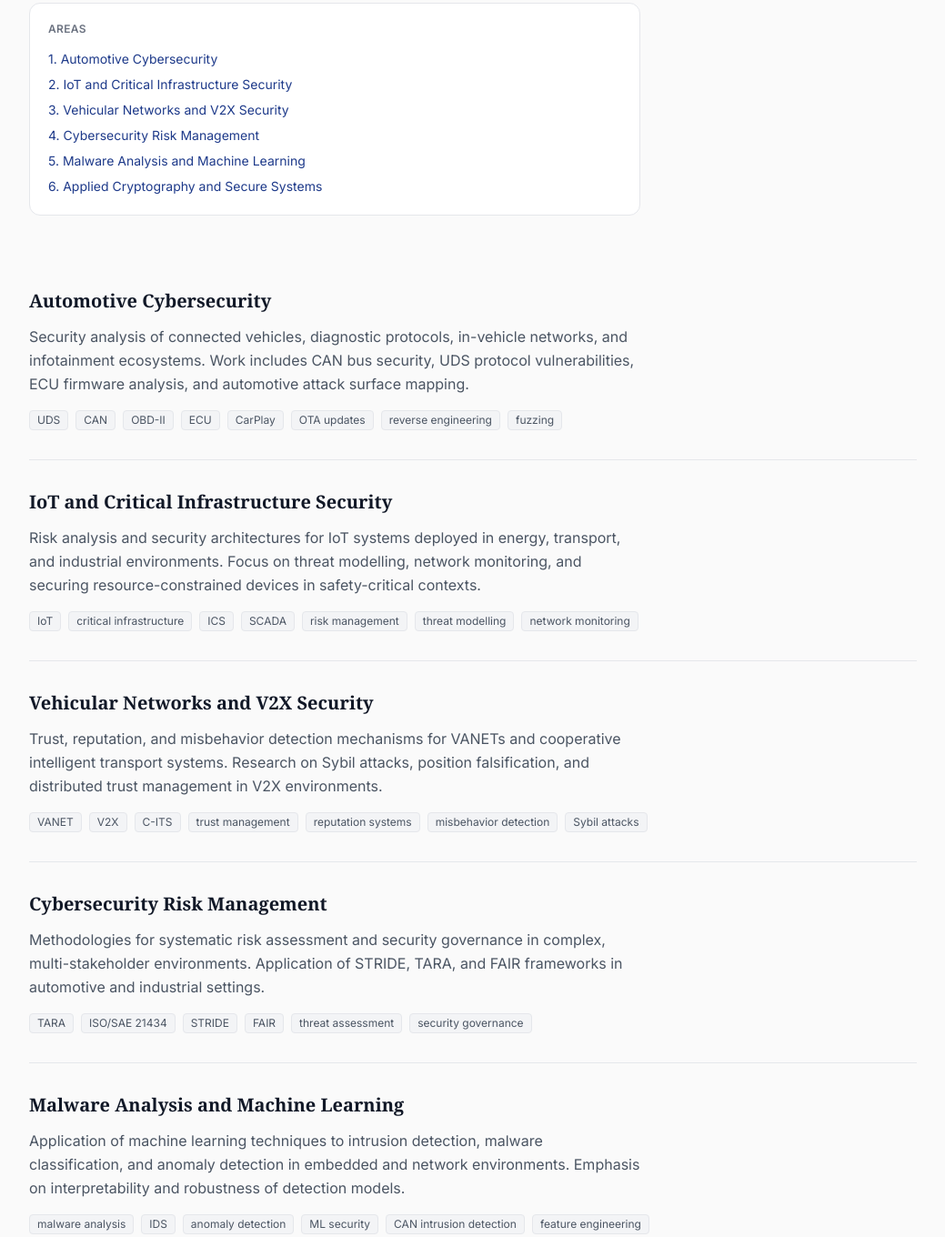
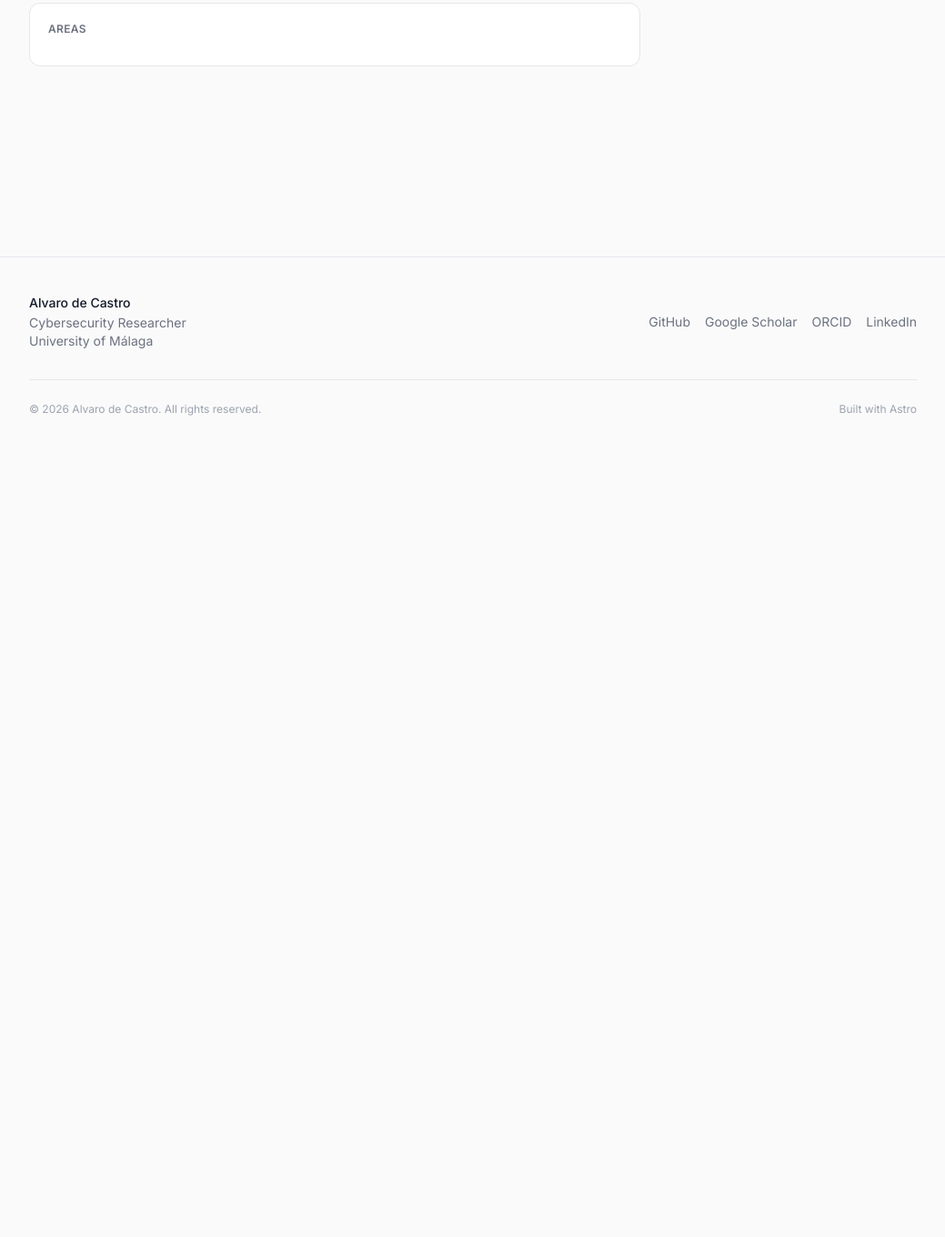
Before and after one commit to alvarodcastro/alvarodcastro.github.io, an Astro site: page /research in a window 1280 px wide. Shown: the part 302-1662 px from the top of the page at 91% size, without its empty margins (120-1159 px from the left). After the commit the page ends 800 px from the top, so only its background shows below. Built offline with nearby package versions, Linux system fonts and the light colour scheme; Astro itself is replaced by a stand-in of ours.

Commit message:
Update section

```diff
--- a/src/data/research.ts
+++ b/src/data/research.ts
@@ -6,46 +6,46 @@ export interface ResearchArea {
 }
 
 export const researchAreas: ResearchArea[] = [
-  {
-    slug: 'automotive-cybersecurity',
-    title: 'Automotive Cybersecurity',
-    description:
-      'Security analysis of connected vehicles, diagnostic protocols, in-vehicle networks, and infotainment ecosystems. Work includes CAN bus security, UDS protocol vulnerabilities, ECU firmware analysis, and automotive attack surface mapping.',
-    keywords: ['UDS', 'CAN', 'OBD-II', 'ECU', 'CarPlay', 'OTA updates', 'reverse engineering', 'fuzzing'],
-  },
-  {
-    slug: 'iot-infrastructure',
-    title: 'IoT and Critical Infrastructure Security',
-    description:
-      'Risk analysis and security architectures for IoT systems deployed in energy, transport, and industrial environments. Focus on threat modelling, network monitoring, and securing resource-constrained devices in safety-critical contexts.',
-    keywords: ['IoT', 'critical infrastructure', 'ICS', 'SCADA', 'risk management', 'threat modelling', 'network monitoring'],
-  },
-  {
-    slug: 'vehicular-networks',
-    title: 'Vehicular Networks and V2X Security',
-    description:
-      'Trust, reputation, and misbehavior detection mechanisms for VANETs and cooperative intelligent transport systems. Research on Sybil attacks, position falsification, and distributed trust management in V2X environments.',
-    keywords: ['VANET', 'V2X', 'C-ITS', 'trust management', 'reputation systems', 'misbehavior detection', 'Sybil attacks'],
-  },
-  {
-    slug: 'risk-management',
-    title: 'Cybersecurity Risk Management',
-    description:
-      'Methodologies for systematic risk assessment and security governance in complex, multi-stakeholder environments. Application of STRIDE, TARA, and FAIR frameworks in automotive and industrial settings.',
-    keywords: ['TARA', 'ISO/SAE 21434', 'STRIDE', 'FAIR', 'threat assessment', 'security governance'],
-  },
-  {
-    slug: 'malware-ml',
-    title: 'Malware Analysis and Machine Learning',
-    description:
-      'Application of machine learning techniques to intrusion detection, malware classification, and anomaly detection in embedded and network environments. Emphasis on interpretability and robustness of detection models.',
-    keywords: ['malware analysis', 'IDS', 'anomaly detection', 'ML security', 'CAN intrusion detection', 'feature engineering'],
-  },
-  {
-    slug: 'applied-cryptography',
-    title: 'Applied Cryptography and Secure Systems',
-    description:
-      'Design and analysis of cryptographic protocols for constrained environments, including secure key management, authenticated communication in vehicular contexts, and PKI for V2X systems.',
-    keywords: ['PKI', 'V2X certificates', 'pseudonymity', 'key management', 'TLS', 'HSM', 'secure boot'],
-  },
+  // {
+  //   slug: 'automotive-cybersecurity',
+  //   title: 'Automotive Cybersecurity',
+  //   description:
+  //     'Security analysis of connected vehicles, diagnostic protocols, in-vehicle networks, and infotainment ecosystems. Work includes CAN bus security, UDS protocol vulnerabilities, ECU firmware analysis, and automotive attack surface mapping.',
+  //   keywords: ['UDS', 'CAN', 'OBD-II', 'ECU', 'CarPlay', 'OTA updates', 'reverse engineering', 'fuzzing'],
+  // },
+  // {
+  //   slug: 'iot-infrastructure',
+  //   title: 'IoT and Critical Infrastructure Security',
+  //   description:
+  //     'Risk analysis and security architectures for IoT systems deployed in energy, transport, and industrial environments. Focus on threat modelling, network monitoring, and securing resource-constrained devices in safety-critical contexts.',
+  //   keywords: ['IoT', 'critical infrastructure', 'ICS', 'SCADA', 'risk management', 'threat modelling', 'network monitoring'],
+  // },
+  // {
+  //   slug: 'vehicular-networks',
+  //   title: 'Vehicular Networks and V2X Security',
+  //   description:
+  //     'Trust, reputation, and misbehavior detection mechanisms for VANETs and cooperative intelligent transport systems. Research on Sybil attacks, position falsification, and distributed trust management in V2X environments.',
+  //   keywords: ['VANET', 'V2X', 'C-ITS', 'trust management', 'reputation systems', 'misbehavior detection', 'Sybil attacks'],
+  // },
+  // {
+  //   slug: 'risk-management',
+  //   title: 'Cybersecurity Risk Management',
+  //   description:
+  //     'Methodologies for systematic risk assessment and security governance in complex, multi-stakeholder environments. Application of STRIDE, TARA, and FAIR frameworks in automotive and industrial settings.',
+  //   keywords: ['TARA', 'ISO/SAE 21434', 'STRIDE', 'FAIR', 'threat assessment', 'security governance'],
+  // },
+  // {
+  //   slug: 'malware-ml',
+  //   title: 'Malware Analysis and Machine Learning',
+  //   description:
+  //     'Application of machine learning techniques to intrusion detection, malware classification, and anomaly detection in embedded and network environments. Emphasis on interpretability and robustness of detection models.',
+  //   keywords: ['malware analysis', 'IDS', 'anomaly detection', 'ML security', 'CAN intrusion detection', 'feature engineering'],
+  // },
+  // {
+  //   slug: 'applied-cryptography',
+  //   title: 'Applied Cryptography and Secure Systems',
+  //   description:
+  //     'Design and analysis of cryptographic protocols for constrained environments, including secure key management, authenticated communication in vehicular contexts, and PKI for V2X systems.',
+  //   keywords: ['PKI', 'V2X certificates', 'pseudonymity', 'key management', 'TLS', 'HSM', 'secure boot'],
+  // },
 ];
--- a/src/pages/research.astro
+++ b/src/pages/research.astro
@@ -8,7 +8,7 @@ import { researchAreas } from '@/data/research';
   title="Research"
   description="Research areas: automotive cybersecurity, IoT security, V2X trust management, risk management, malware analysis, and applied cryptography."
   pageTitle="Research"
-  pageSubtitle="My work spans several interconnected areas of cybersecurity, with a particular focus on safety-critical and embedded environments."
+  pageSubtitle="My work spans several interconnected areas of cybersecurity, with a particular focus on cyber-physical systems security."
 >
   <div class="py-8">
     <!-- Table of contents -->
```
